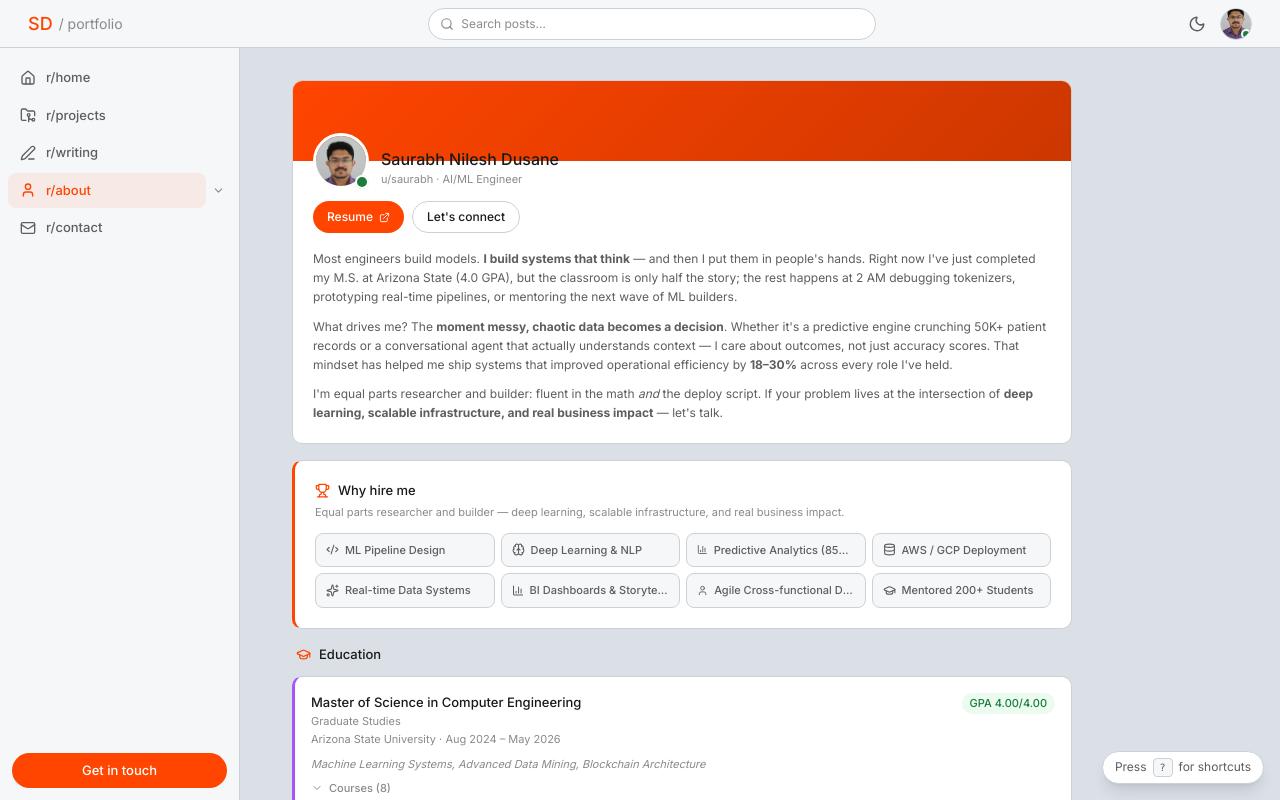
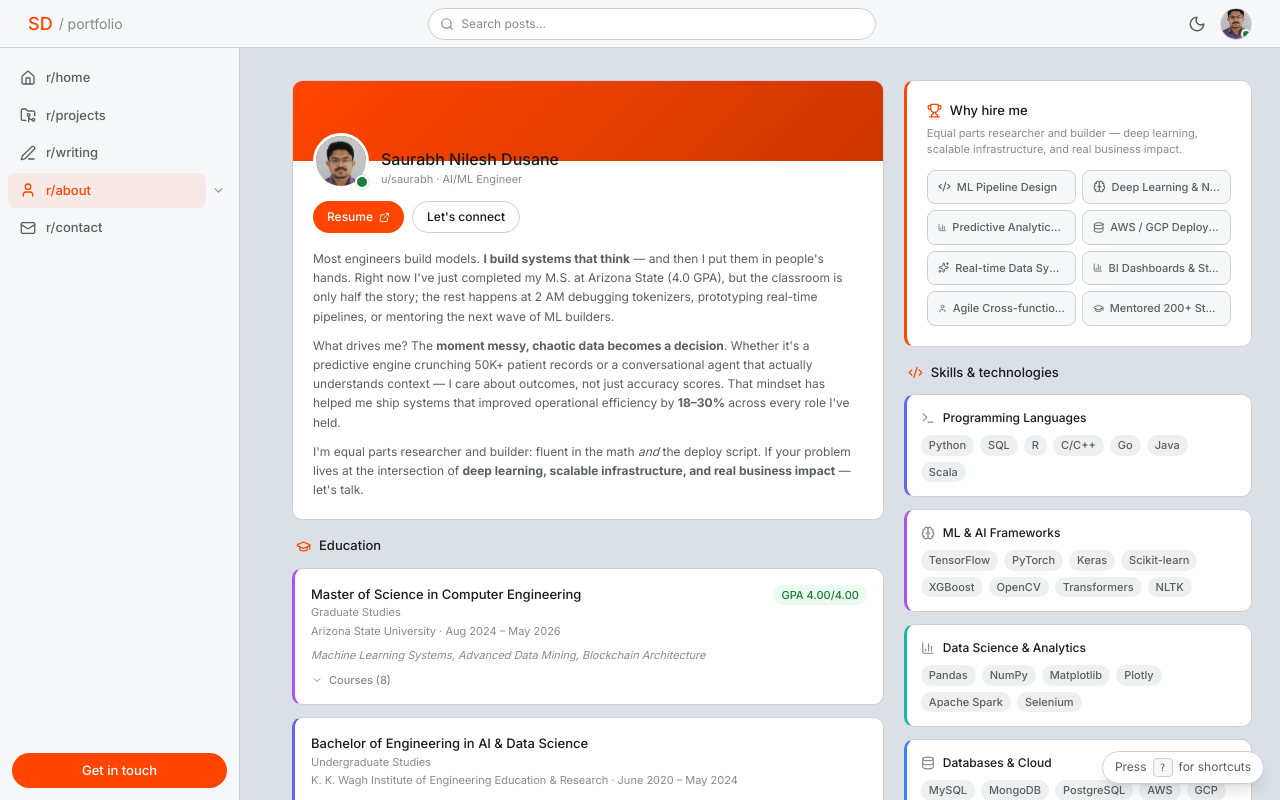
Before and after one commit to SaurabhDusane/portfolio-website, a Next.js app: page /about in a window 1280 px wide. Shown: the top 800 px of the page. Built offline with nearby package versions, Linux system fonts and the light colour scheme.

Commit message:
Fix r/about: two-column layout (left: profile/edu/exp, right sticky: why-hire-me + skills)

```diff
--- a/app/about/page.tsx
+++ b/app/about/page.tsx
@@ -82,9 +82,11 @@ function CourseworkToggle({ courses }: { courses: string[] }) {
 /* ─── Main Page ──────────────────────────────────────────────────────────── */
 export default function AboutPage() {
   return (
-    <>
-      {/* ── Overview ───────────────────────────────────────────────────── */}
-      <section id="overview" className="reddit-card overflow-hidden mb-4">
+    <div className="about-grid">
+      {/* ════════ LEFT COLUMN ════════ */}
+      <div className="about-main">
+        {/* ── Profile header + Overview ─────────────────────────────────── */}
+        <section id="overview" className="reddit-card overflow-hidden">
           <div style={{ height: 80, background: "linear-gradient(135deg, var(--accent) 0%, #cc3700 100%)" }} />
           <div style={{ marginTop: -28, padding: "0 20px 20px" }}>
             <div className="flex items-end gap-3">
@@ -127,31 +129,8 @@ export default function AboutPage() {
           </div>
         </section>
 
-      {/* ── Why hire me ────────────────────────────────────────────────── */}
-      <section id="why-hire-me" className="reddit-card p-5 mb-4" style={{ borderLeft: "3px solid var(--accent)", background: "var(--card)" }}>
-        <div className="flex items-center gap-2 text-[13px] font-medium mb-1" style={{ color: "var(--text)" }}>
-          <Trophy size={15} style={{ color: "var(--accent)" }} /> Why hire me
-        </div>
-        <p className="text-[11px] mb-3" style={{ color: "var(--text-hint)" }}>
-          Equal parts researcher and builder — deep learning, scalable infrastructure, and real business impact.
-        </p>
-        <div className="grid grid-cols-2 sm:grid-cols-4 gap-1.5">
-          {personalInfo.coreCompetencies.map((comp: { label: string; icon: string }) => (
-            <div
-              key={comp.label}
-              className="flex items-center gap-1.5 px-2.5 py-2 rounded-lg text-[11px] font-medium cursor-default"
-              style={{ background: "var(--surface)", border: "1px solid var(--border)", color: "var(--text-muted)" }}
-              title={comp.label}
-            >
-              {compIcons[comp.icon] || <Award size={13} />}
-              <span className="truncate">{comp.label}</span>
-            </div>
-          ))}
-        </div>
-      </section>
-
         {/* ── Education ──────────────────────────────────────────────────── */}
-      <section id="education" className="mb-4">
+        <section id="education">
           <div className="flex items-center gap-2 text-[13px] font-medium mb-3 px-1" style={{ color: "var(--text)" }}>
             <GraduationCap size={15} style={{ color: "var(--accent)" }} /> Education
           </div>
@@ -182,7 +161,7 @@ export default function AboutPage() {
         </section>
 
         {/* ── Experience ─────────────────────────────────────────────────── */}
-      <section id="experience" className="mb-4">
+        <section id="experience">
           <div className="flex items-center gap-2 text-[13px] font-medium mb-3 px-1" style={{ color: "var(--text)" }}>
             <Briefcase size={15} style={{ color: "var(--accent)" }} /> Experience
           </div>
@@ -242,9 +221,35 @@ export default function AboutPage() {
             ))}
           </div>
         </section>
+      </div>
+
+      {/* ════════ RIGHT COLUMN (sticky sidebar) ════════ */}
+      <div className="about-side">
+        {/* ── Why hire me ────────────────────────────────────────────────── */}
+        <section id="why-hire-me" className="reddit-card p-5" style={{ borderLeft: "3px solid var(--accent)" }}>
+          <div className="flex items-center gap-2 text-[13px] font-medium mb-1" style={{ color: "var(--text)" }}>
+            <Trophy size={15} style={{ color: "var(--accent)" }} /> Why hire me
+          </div>
+          <p className="text-[11px] mb-3" style={{ color: "var(--text-hint)" }}>
+            Equal parts researcher and builder — deep learning, scalable infrastructure, and real business impact.
+          </p>
+          <div className="grid grid-cols-2 gap-1.5">
+            {personalInfo.coreCompetencies.map((comp: { label: string; icon: string }) => (
+              <div
+                key={comp.label}
+                className="flex items-center gap-1.5 px-2.5 py-2 rounded-lg text-[11px] font-medium cursor-default"
+                style={{ background: "var(--surface)", border: "1px solid var(--border)", color: "var(--text-muted)" }}
+                title={comp.label}
+              >
+                {compIcons[comp.icon] || <Award size={13} />}
+                <span className="truncate">{comp.label}</span>
+              </div>
+            ))}
+          </div>
+        </section>
 
         {/* ── Skills ─────────────────────────────────────────────────────── */}
-      <section id="skills" className="mb-4">
+        <section id="skills">
           <div className="flex items-center gap-2 text-[13px] font-medium mb-3 px-1" style={{ color: "var(--text)" }}>
             <Code2 size={15} style={{ color: "var(--accent)" }} /> Skills & technologies
           </div>
@@ -287,6 +292,7 @@ export default function AboutPage() {
             </div>
           </div>
         </section>
-    </>
+      </div>
+    </div>
   );
 }
--- a/app/globals.css
+++ b/app/globals.css
@@ -160,6 +160,44 @@ body {
   }
 }
 
+/* ── About page: two-column layout ─────────────────────────────────────── */
+.about-grid {
+  display: flex;
+  gap: 20px;
+  align-items: flex-start;
+}
+.about-main {
+  flex: 1.7;
+  min-width: 0;
+  display: flex;
+  flex-direction: column;
+  gap: 16px;
+}
+.about-side {
+  flex: 1;
+  min-width: 0;
+  position: sticky;
+  top: 64px;
+  align-self: flex-start;
+  display: flex;
+  flex-direction: column;
+  gap: 16px;
+}
+@media (max-width: 1099px) {
+  .about-grid {
+    flex-direction: column;
+  }
+  .about-side {
+    position: static;
+    order: 2;
+    width: 100%;
+  }
+  .about-main {
+    order: 1;
+    width: 100%;
+  }
+}
+
 /* ── Anchor scroll offset ──────────────────────────────────────────────── */
 [id] {
   scroll-margin-top: 72px;
--- a/components/ShellLayout.tsx
+++ b/components/ShellLayout.tsx
@@ -11,8 +11,7 @@ export default function ShellLayout({ children }: { children: React.ReactNode })
   const [menuOpen, setMenuOpen] = useState(false);
   const pathname = usePathname();
   const isHome = pathname === "/";
-  const isWide = pathname === "/projects" || pathname === "/writing";
-  const isAbout = pathname === "/about";
+  const isWide = pathname === "/projects" || pathname === "/writing" || pathname === "/about";
 
   return (
     <>
@@ -32,10 +31,6 @@ export default function ShellLayout({ children }: { children: React.ReactNode })
           <main className="flex-1 min-w-0 py-4">
             {children}
           </main>
-        ) : isAbout ? (
-          <main className="flex-1 min-w-0 py-4" style={{ maxWidth: 780 }}>
-            {children}
-          </main>
         ) : (
           <>
             <main className="feed-col">
```
Lines whose indentation alone changed are shown as unchanged.
